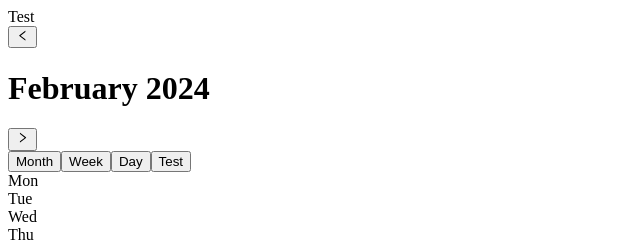
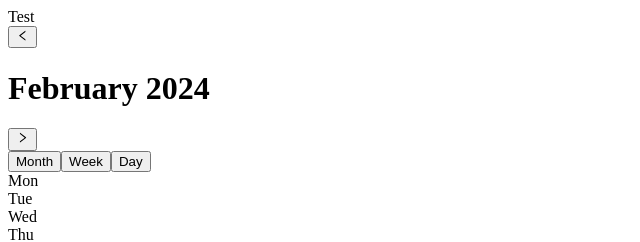
Before and after one commit to N1ko1a/ForgeFocus_Desktop_App, a React (Vite) app in the folder src/renderer/: page / in a window 1280 px wide. Shown: the top 242 px of the page, without its empty margins (0-640 px from the left). Built offline with nearby package versions, Linux system fonts and the light colour scheme; no server answers.

Commit message:
Mala izmena

```diff
--- a/src/renderer/src/components/Kalendar.tsx
+++ b/src/renderer/src/components/Kalendar.tsx
@@ -11,15 +11,6 @@ function Kalendar(): JSX.Element {
   const [buttWeek, setButtWeek] = useState(false)
   const [buttDay, setButtDay] = useState(false)
 
-  const test = () => {
-    Notification.requestPermission().then((perm) => {
-      if (perm === 'granted') {
-        new Notification('Example Notification', {
-          body: 'This is more text'
-        })
-      }
-    })
-  }
   const handleMonthPrev = () => {
     setCurrentDay(subMonths(currentDay, 1))
   }
@@ -122,7 +113,6 @@ function Kalendar(): JSX.Element {
           >
             Day
           </button>
-          <button onClick={test}>Test</button>
         </div>
       </div>
       {buttMonth ? <MonthView current={currentDay} /> : null}
```
